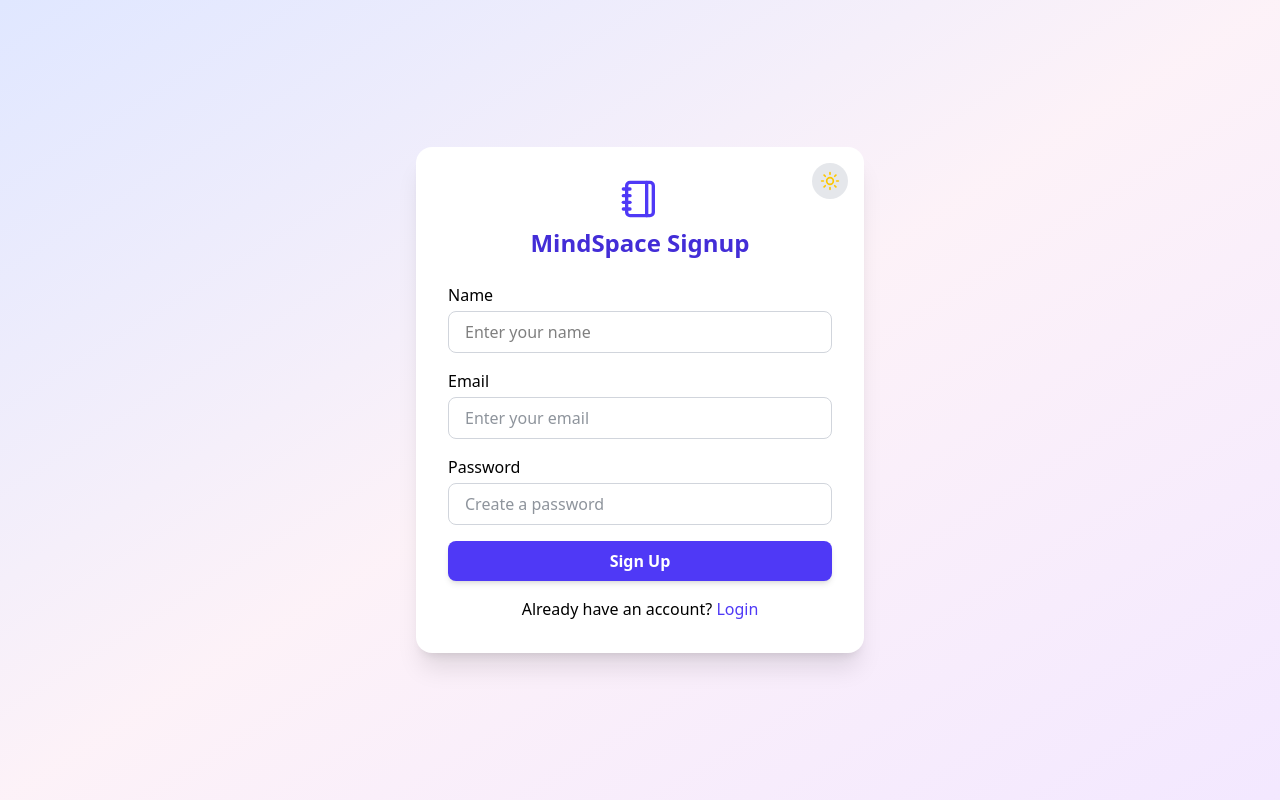
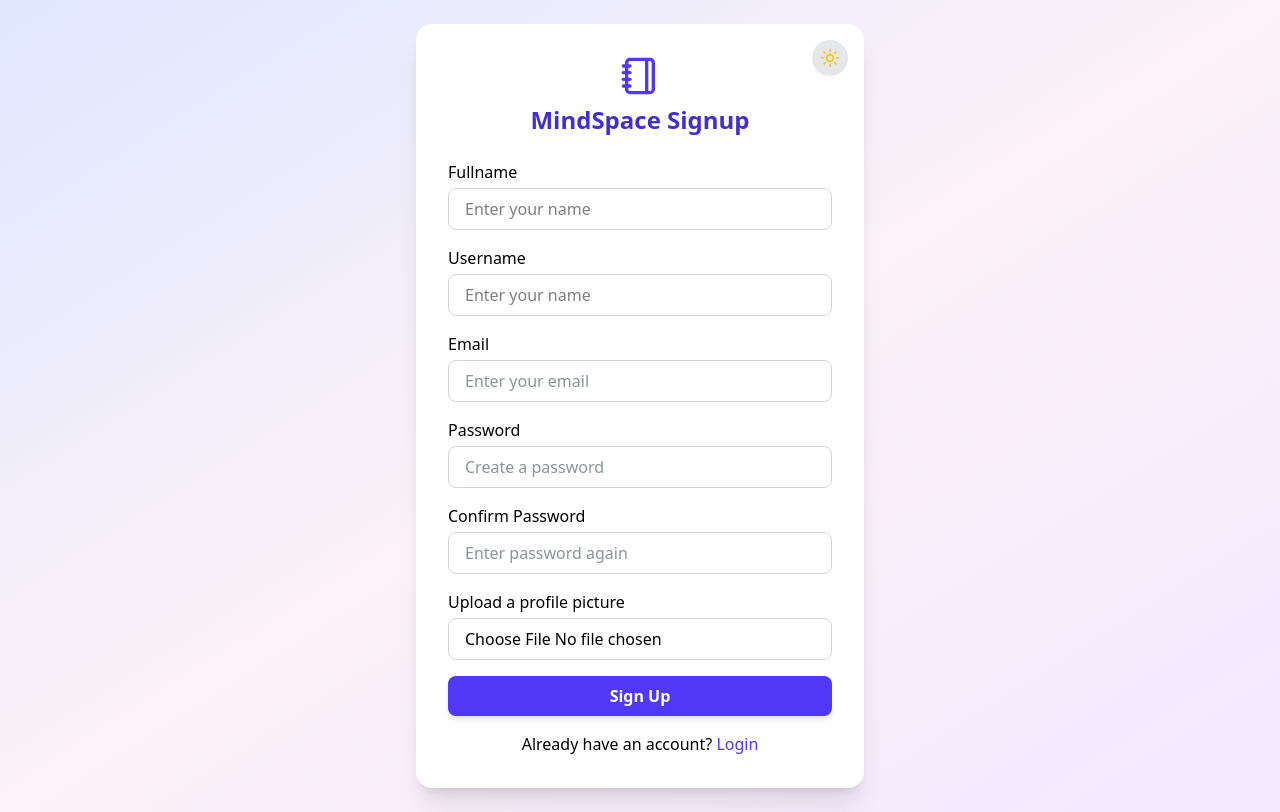
Before and after one commit to Jeman-Kumar-97-06/OG_Notes_App_frontend, a React (Vite) app: page /auth in a window 1280 px wide. Both pictures are taken after a click on the button "Sign up". Built offline with nearby package versions, Linux system fonts and the light colour scheme.

Commit message:
made changes

```diff
--- a/src/components/Login_Signup.jsx
+++ b/src/components/Login_Signup.jsx
@@ -11,7 +11,8 @@ export default function AuthDialog() {
 
   const [isLogin, setIsLogin]   = useState(true);
 
-  const {error,isloading,login} = useLogin();
+  const {error:lerror,isloading:lisloading,login} = useLogin();
+  const {error:serror,isloading:sisloading,signup}= useSignup();
 
   const [fullname,setFullname]  = useState('');
   const [username,setUsername]  = useState('');
@@ -30,8 +31,13 @@ export default function AuthDialog() {
     }
   }, [darkMode]);
 
-  const handleLogin = async (e) => {
+  const handleSubmit = (e) => {
     e.preventDefault();
+    isLogin ? handleLogin() : handleSignup()
+  }
+
+  const handleLogin = async () => {
+    //e.preventDefault();
     if (!username || !password) {
       setErr('All fields must be filled!');
       return;
@@ -39,16 +45,17 @@ export default function AuthDialog() {
     await login(username,password)
   }
 
-  const handleSignup = async (e) => {
-    e.preventDefault();
+  const handleSignup = async () => {
+    //e.preventDefault();
     if (!username || !fullname || !email || !password || !cpasswrd) {
       setErr("All fields must be filled!");
     }
     if (password !== cpasswrd) {
       setErr("Passwords don't match")
     }
-    await Signup(fullname,username,email,password,pfp)
+    await signup(fullname,username,email,password,pfp)
   }
+
   const handleFileChange = (e) => {
     setPfp(e.target.files[0]);
   }
@@ -78,21 +85,38 @@ export default function AuthDialog() {
         </div>
 
         {/* Form */}
-        <form className="space-y-4">
+        <form onSubmit={handleSubmit} className="space-y-4">
           {!isLogin && (
+            <>
             <div>
-              <label className={`block text-black ${theme == 'dark' ? 'dark:text-gray-300' : ''} font-medium mb-1`}>Name</label>
+              <label className={`block text-black ${theme == 'dark' ? 'dark:text-gray-300' : ''} font-medium mb-1`}>Fullname</label>
               <input
+                value={fullname}
+                onChange={e=>setFullname(e.target.value)}
                 type="text"
                 placeholder="Enter your name"
                 className={`w-full px-4 py-2 border border-gray-300 ${theme == 'dark' ? 'dark:border-gray-600':''} rounded-lg bg-white ${theme == 'dark' ? 'dark:bg-gray-700' : ''} text-black ${theme == 'dark' ? 'dark:text-gray-100':''} focus:ring-2 focus:ring-indigo-400 focus:outline-none`}
               />
             </div>
+
+            <div>
+              <label className={`block text-black ${theme == 'dark' ? 'dark:text-gray-300' : ''} font-medium mb-1`}>Username</label>
+              <input
+                value={username}
+                onChange={e=>setUsername(e.target.value)}
+                type="text"
+                placeholder="Enter your name"
+                className={`w-full px-4 py-2 border border-gray-300 ${theme == 'dark' ? 'dark:border-gray-600':''} rounded-lg bg-white ${theme == 'dark' ? 'dark:bg-gray-700' : ''} text-black ${theme == 'dark' ? 'dark:text-gray-100':''} focus:ring-2 focus:ring-indigo-400 focus:outline-none`}
+              />
+            </div>
+            </>
           )}
 
           <div>
             <label className={`block black ${theme == 'dark' ? 'dark:text-gray-300' : ''} font-medium mb-1`}>Email</label>
             <input
+              value={email}
+              onChange={e=>setEmail(e.target.value)}
               type="email"
               placeholder="Enter your email"
               className={`w-full px-4 py-2 border border-gray-300 ${theme == 'dark' ? 'dark:border-gray-600 dark:text-gray-100 dark:bg-gray-700' : ''} rounded-lg bg-white text-gray-800 focus:ring-2 focus:ring-indigo-400 focus:outline-none`}
@@ -102,11 +126,36 @@ export default function AuthDialog() {
           <div>
             <label className={`block text-black ${theme=='dark' ? 'dark:text-gray-300' : ''} font-medium mb-1`}>Password</label>
             <input
+              value={password}
+              onChange={e=>setPassword(e.target.value)}
               type="password"
               placeholder={isLogin ? "Enter your password" : "Create a password"}
               className={`w-full px-4 py-2 border border-gray-300 ${theme == 'dark' ? 'dark:border-gray-600 dark:text-gray-100 dark:bg-gray-700' : ''} rounded-lg bg-white text-gray-800 focus:ring-2 focus:ring-indigo-400 focus:outline-none`}
             />
           </div>
+
+          {!isLogin && (
+            <>
+            <div>
+            <label className={`block text-black ${theme=='dark' ? 'dark:text-gray-300' : ''} font-medium mb-1`}>Confirm Password</label>
+            <input
+              value={cpasswrd}
+              onChange={e=>setCpasswrd(e.target.value)}
+              type="password"
+              placeholder='Enter password again'
+              className={`w-full px-4 py-2 border border-gray-300 ${theme == 'dark' ? 'dark:border-gray-600 dark:text-gray-100 dark:bg-gray-700' : ''} rounded-lg bg-white text-gray-800 focus:ring-2 focus:ring-indigo-400 focus:outline-none`}
+            />
+          </div>
+            <div>
+              <label className={`block text-black ${theme == 'dark' ? 'dark:text-gray-300' : ''} font-medium mb-1`}>Upload a profile picture</label>
+              <input
+                type="file"
+                className={`w-full px-4 py-2 border border-gray-300 ${theme == 'dark' ? 'dark:border-gray-600':''} rounded-lg bg-white ${theme == 'dark' ? 'dark:bg-gray-700' : ''} text-black ${theme == 'dark' ? 'dark:text-gray-100':''} focus:ring-2 focus:ring-indigo-400 focus:outline-none`}
+                onChange={handleFileChange}
+              />
+            </div>
+            </>
+          )}
 
           <button
             type="submit"
--- a/src/hooks/useSignup.jsx
+++ b/src/hooks/useSignup.jsx
@@ -29,6 +29,6 @@ export const useSignup = () => {
             setIsloading(false);
             setError(null);
         }
-        return {error,isloading,signup};
     }
+    return {error,isloading,signup};
 }
```
